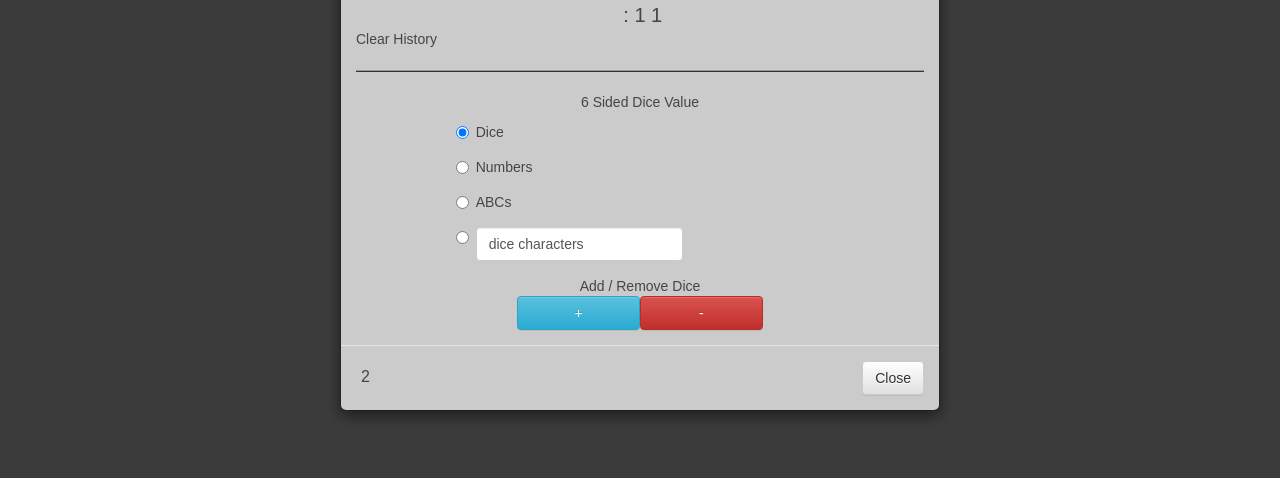
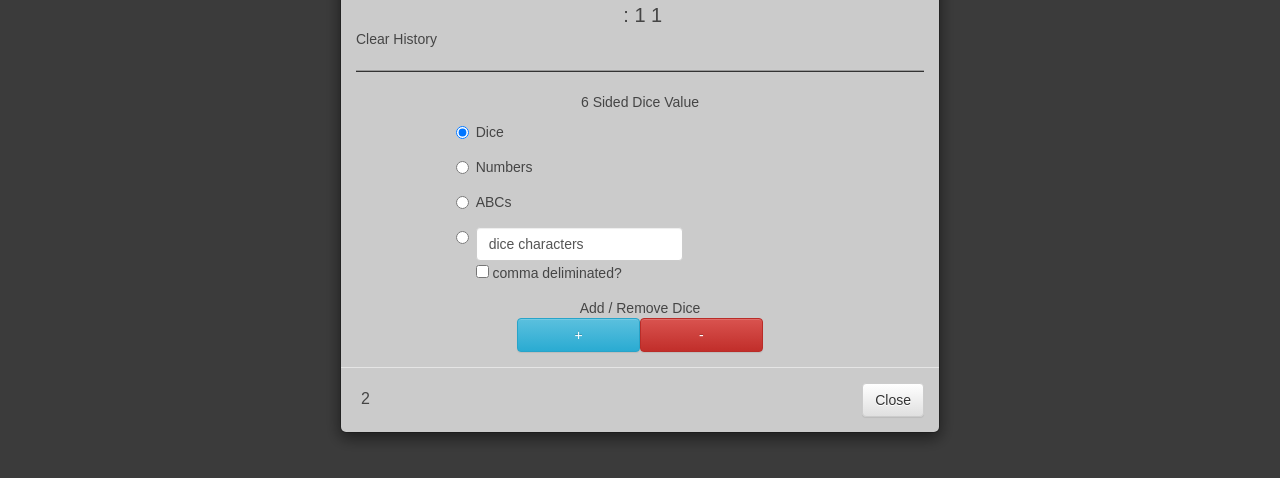
Before and after one commit to mlintern/dice, a plain HTML site: page index.html in a window 1280 px wide. Both pictures are taken after a click on the link 1259 px from the left and 22 px from the top of the page. Shown: the part 102-580 px from the top of the page. Drawn offline with nearby package versions, Linux system fonts and the light colour scheme.

Commit message:
create option for have a comma delimitated
set of values

```diff
--- a/dice.js
+++ b/dice.js
@@ -19,7 +19,8 @@ die.prototype.roll = function () {
 	if (this.diceTimer) {
 		clearTimeout(this.diceTimer);
 	}
-	var ch = customLetters.charAt(Math.random() * customLetters.length);
+	var pick = Math.floor(Math.random() * customLetters.length);
+	var ch = customLetters[pick];
 	if (option == 'dice') {
 		img = '<span class="die die'+ch+'"></span>';
 		$(".Dice[data-die="+this.id+"]").html(img);
@@ -128,22 +129,30 @@ function customChanged() {
 	switch (option) {
 		case 'dice':
 			customLetters = "123456";
+			customLetters = customLetters.split("");
 			$('.hint').text('6 Sided Dice Value');
 			break;
 		case 'num':
 			customLetters = "0123456789";
+			customLetters = customLetters.split("");
 			$('.hint').text('Numbers 0 - 9');
 			break;
 		case 'alpha':
 			customLetters = "ABCDEFGHIJKLMNOPQRSTUVWXYZ";
+			customLetters = customLetters.split("");
 			$('.hint').text('Letters A - Z');
 			break;
 		case 'custom':
 			customLetters = $(".CustomLetters").val();
 			customLetters = customLetters.replace(/\s/g, "");
 			customLetters = customLetters.toUpperCase();
-			$(".CustomLetters").value = customLetters;
+			$(".CustomLetters").val(customLetters);
 			$('.hint').text("Custom '"+customLetters+"'");
+			if ( $('.CommaDeliminated').is(':checked') ) {
+				customLetters = customLetters.split(",");
+			}else{
+				customLetters = customLetters.split("");
+			}
 			break;
 	}
 }
--- a/index.html
+++ b/index.html
@@ -71,8 +71,9 @@
 						    	<div class="form-group">
 						    		<div class="radio">
 						    			<label>
-						    			<input class="CustomCheck" type="radio" value="custom" name="DiceType" onclick="customChanged()">
-						    			<input class="CustomLetters form-control" placeholder="dice characters" autocomplete="false" value="dice characters" onchange="customChanged()"/>
+							    			<input class="CustomCheck" type="radio" value="custom" name="DiceType" onclick="customChanged()">
+							    			<input class="CustomLetters form-control" placeholder="dice characters" autocomplete="false" value="dice characters" onchange="customChanged()"/>
+							    			<input class="CommaDeliminated" type="checkbox" onclick="customChanged()"> comma deliminated?
 						    			</label>
 						    		</div>
 						    	</div>
```
